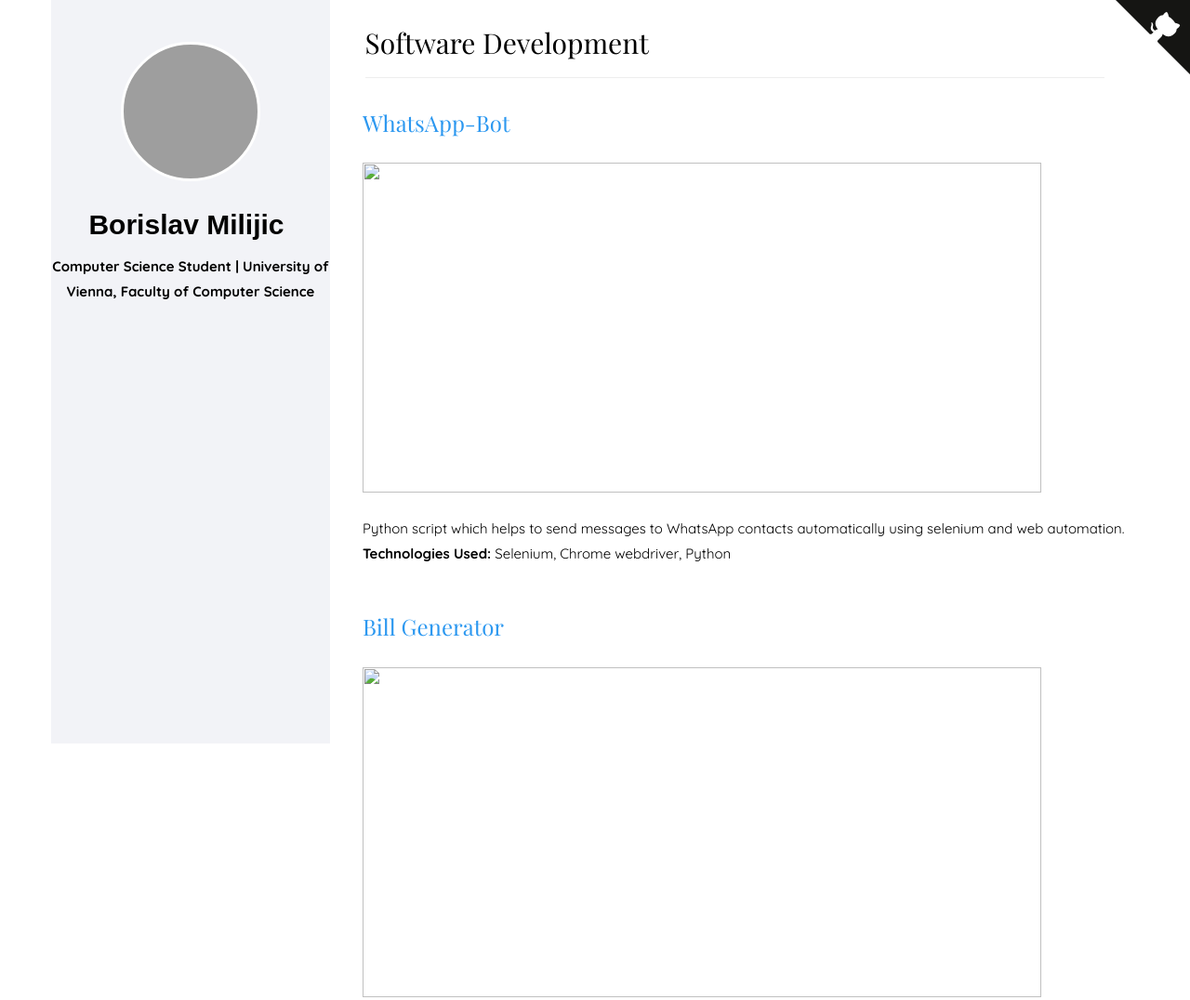
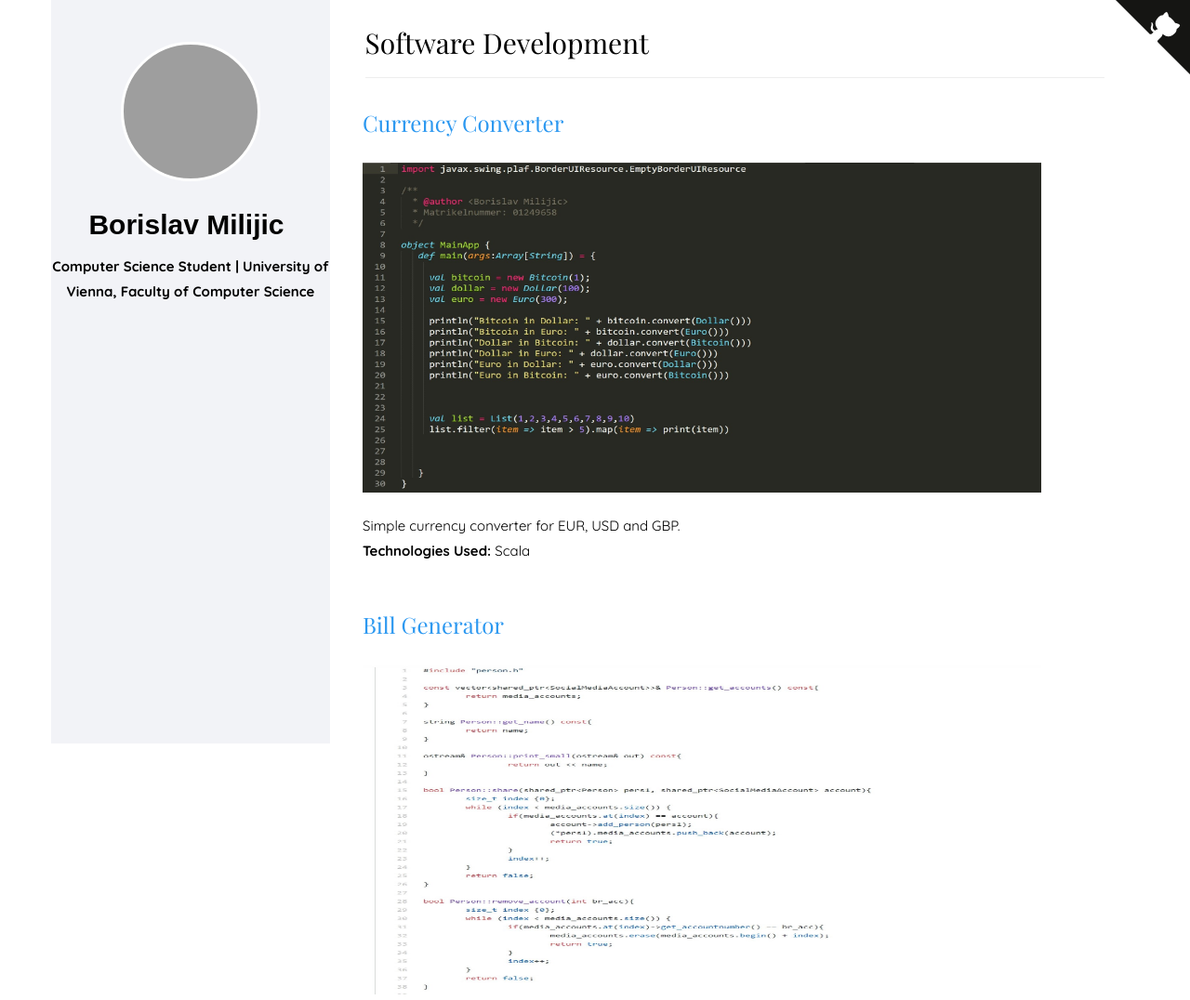
Before and after one commit to borislavmilijic/borislavmilijic.github.io, a plain HTML site: page software-dev/software.html in a window 1280 px wide. Shown: the top 1076 px of the page at 93% size. Drawn offline with nearby package versions, Linux system fonts and the light colour scheme; grey boxes are pictures that could not be loaded; files whose address does not match are found by name; a web font is replaced by a local one.

Commit message:
changed info and picture software

```diff
--- a/software-dev/software.html
+++ b/software-dev/software.html
@@ -88,10 +88,10 @@
                  <div class="row">
                 <div class="project shadow-large">
                     <div class="project-image">
-                        <h3><a href="https://github.com/vinaysomawat/WhatsApp-Bot">WhatsApp-Bot</a></h3>
-                        <img src="images/1523135901_474_how-to-crash-friends-whatsapp-account-by-sending-message.png" />
-                        <p>Python script which helps to send messages to WhatsApp contacts automatically using selenium and web automation.<br>
-                            <strong>Technologies Used: </strong>Selenium, Chrome webdriver, Python
+                        <h3><a href="https://github.com/borislavmilijic/Boerse">Currency Converter</a></h3>
+                        <img src="images/currency_convert.jpg" />
+                        <p>Simple currency converter for EUR, USD and GBP.<br>
+                            <strong>Technologies Used: </strong>Scala
                         </p>
                     </div>
                     <!-- End .project-image -->
@@ -102,7 +102,7 @@
                 <div class="project shadow-large">
                     <div class="project-image">
                         <h3><a href="https://github.com/vinaysomawat/Bill-Generator">Bill Generator</a></h3>
-                        <img src="images/bill.png" />
+                        <img src="images/socialmedia_snippet.jpg" />
                         <p>GUI to transfer data to excel sheets and generate bills on the local shops. <br>
                             <strong>Technologies Used: </strong>Tkinter, Openxlpy
                         </p>
```
Also changed, not shown: software-dev/images/currency_convert.jpg (added), software-dev/images/socialmedia_snippet.jpg (added).
